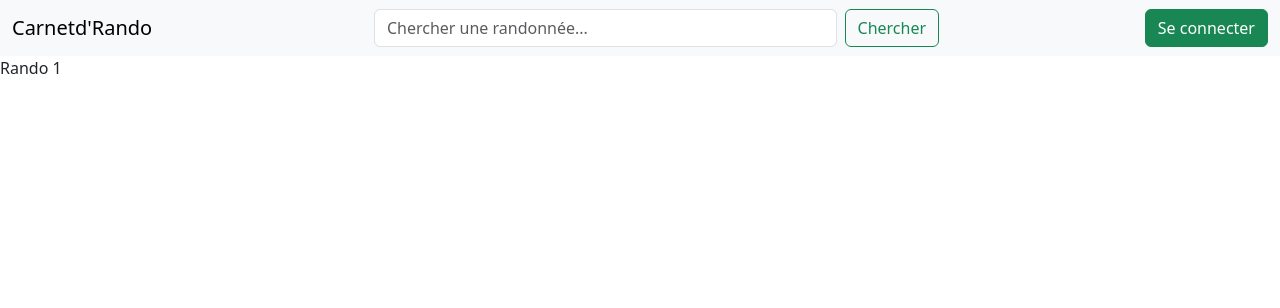
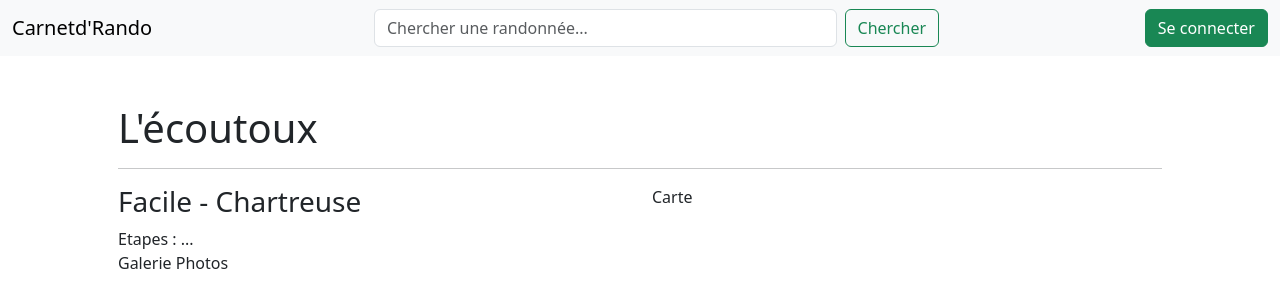
Before and after one commit to annaclavelier/rando_app, a React (Vite) app: page /rando/1 in a window 1280 px wide. Shown: the top 308 px of the page. Built offline with nearby package versions, Linux system fonts and the light colour scheme.

Commit message:
dev: Structure hike page

```diff
--- a/src/pages/Rando.tsx
+++ b/src/pages/Rando.tsx
@@ -1,8 +1,28 @@
 import { useParams } from "react-router-dom";
+import { Rando, findRando } from "../datafixtures/rando";
 
-const Rando = () => {
+const RandoPage = () => {
   const { id } = useParams();
-  return <div>Rando {id}</div>;
+
+  // Trouver l'objet correspondant
+  const rando: Rando = findRando(Number(id));
+
+  return (
+    <div className="container p-5">
+      <h1>{rando.titre}</h1>
+      <hr />
+      <div className="row">
+        <div className="col">
+          <div>
+           <h3> {rando.difficulte} - {rando.massif}</h3>
+          </div>
+          <div>Etapes : ...</div>
+        </div>
+        <div className="col">Carte</div>
+      </div>
+      <div>Galerie Photos</div>
+    </div>
+  );
 };
 
-export default Rando;
+export default RandoPage;
```
